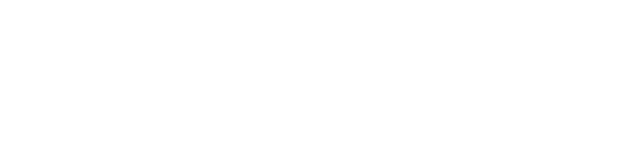
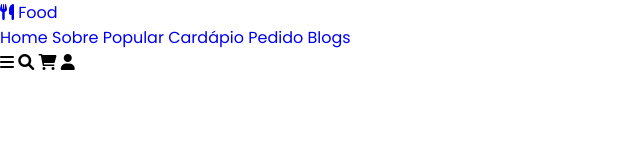
Before and after one commit to daniel-oliv3/restaurant-food_responsive, a plain HTML site: page index.html in a window 1280 px wide. Shown: the whole page, without its empty margins (0-640 px from the left). Drawn offline with nearby package versions, Linux system fonts and the light colour scheme; files that its build step writes are made by us from their sources.

Commit message:
Header-Section

```diff
--- a/index.html
+++ b/index.html
@@ -8,8 +8,30 @@
     <link rel="stylesheet" href="css/styles.css">
     <link rel="stylesheet" href="scss/style.css">
     <link rel="shortcut icon" href="images/favicon.ico"/>
+    <link rel="stylesheet" href="https://cdnjs.cloudflare.com/ajax/libs/font-awesome/6.0.0-beta3/css/all.min.css">
 </head>
 <body>
+
+    <!-- Header section/Seção de cabeçalho -->
+    <header class="header">
+        <a href="#" class="logo"> <i class="fas fa-utensils"></i> Food </a>
+
+        <nav class="navbar">
+            <a href="#home">Home</a>
+            <a href="#about">Sobre</a>
+            <a href="#popular">Popular</a>
+            <a href="#menu">Cardápio</a>
+            <a href="#order">Pedido</a>
+            <a href="#blogs">Blogs</a>
+        </nav>
+
+        <div class="icons">
+            <div id="menu-btn" class="fas fa-bars"></div>
+            <div id="search-btn" class="fas fa-search"></div>
+            <div id="cart-btn" class="fas fa-shopping-cart"></div>
+            <div id="login-btn" class="fas fa-user"></div>
+        </div>
+    </header>
 
     <script src="js/script.js"></script>
 </body>
--- a/scss/style.scss
+++ b/scss/style.scss
@@ -0,0 +1,36 @@
+@import url('https://fonts.googleapis.com/css2?family=Arimo:wght@700&family=Libre+Franklin:wght@100&family=Montserrat:wght@100;200;300;400;500;600&family=Open+Sans:wght@700&family=Poppins:wght@100;300;400;500;600&display=swap');
+@import url('https://fonts.googleapis.com/css2?family=Arimo:wght@700&family=Libre+Franklin:wght@100&family=Montserrat:wght@100;200;300;400;500;600&family=Open+Sans:wght@700&family=Satisfy&display=swap');
+
+
+
+* {
+    font-family: 'Poppins', sans-serif;
+    margin: 0;
+    padding: 0;
+    box-sizing: border-box;
+    outline: none;
+    border: none;
+    text-decoration: none;
+    text-transform: capitalize;
+    transition: .2s linear;
+}
+
+$green: #27ae60;
+$black: #130f40;
+$white: #fff;
+$light-color: #666;
+$light-bg: #f7f7f7;
+$border: .1rem solid rgba(0, 0, 0, .2);
+$box-shadow: 0 1rem 1rem solid rgba(0, 0, 0, .05);
+
+@mixin grid($val) {
+    display: grid;
+    grid-template-columns: repeat(auto-fit, minmax($val, 1fr));
+    gap: 1.5rem;
+}
+
+@mixin font($size){
+    font-family: 'Satisfy', cursive;
+    font-size: $size;
+    color: $green;
+}
```
Also changed, not shown: css/style.css, 1 other file.
